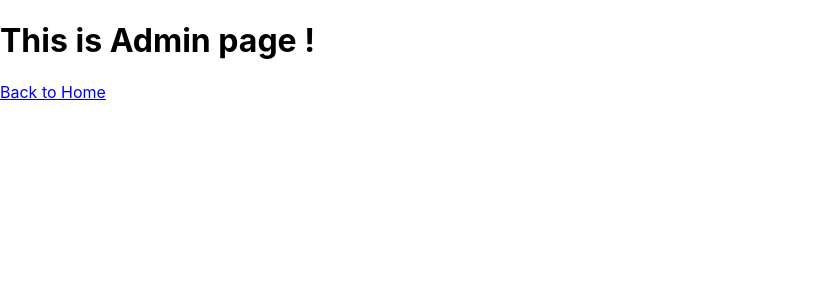
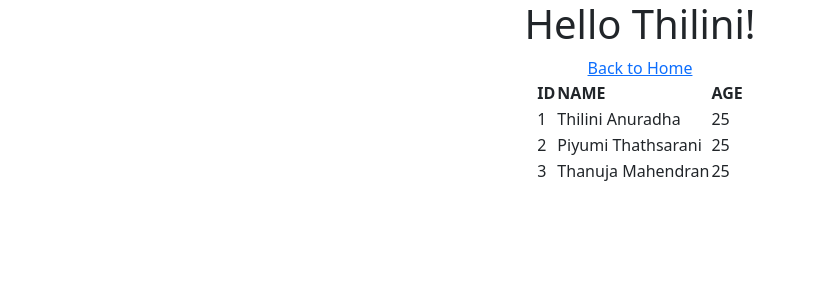
Before and after one commit to thilinianuradha/evisfarm-ui, a React (Create React App) app in the folder evisfarm/: page /Profile in a window 1280 px wide. Shown: the top 300 px of the page, without its empty margins (0-816 px from the left). Built offline with nearby package versions, Linux system fonts and the light colour scheme; sample sign-in values are in the browser's storage.

Commit message:
TableComponent

```diff
--- a/evisfarm/package.json
+++ b/evisfarm/package.json
@@ -6,7 +6,9 @@
     "@testing-library/jest-dom": "^5.16.2",
     "@testing-library/react": "^12.1.2",
     "@testing-library/user-event": "^13.5.0",
+    "bootstrap": "^5.1.3",
     "react": "^17.0.2",
+    "react-bootstrap": "^2.1.2",
     "react-dom": "^17.0.2",
     "react-router-dom": "^5.3.0",
     "react-scripts": "5.0.0",
--- a/evisfarm/src/Common components/Table1.js
+++ b/evisfarm/src/Common components/Table1.js
@@ -9,7 +9,7 @@ function Table1({ list, colNames, width='auto', height='auto'}) {
          <thead>
              <tr>
                  {colNames.map((headeritem, Index) => (
-                     <th key={index}>
+                     <th key={Index}>
                             {headeritem.toUpperCase()}
                      </th>
                  ))}
--- a/evisfarm/src/Pages/Home.css
+++ b/evisfarm/src/Pages/Home.css
@@ -1,4 +1,4 @@
-.home {
+div {
     display: flex;
     flex-direction: column;
     align-items: center;
--- a/evisfarm/src/Pages/Login.css
+++ b/evisfarm/src/Pages/Login.css
@@ -1,5 +1,18 @@
-.Log {
+.Login {
     display: flex;
     flex-direction: column;
     align-items: center;
+    margin-top: 100px;
 }
+
+form, h1 {
+    margin: 20px;
+    justify-content: center;
+    align-items: center;
+}
+
+.input {
+    margin: 20px;
+    justify-content: center;
+    align-items: center;
+}
--- a/evisfarm/src/Pages/Login.js
+++ b/evisfarm/src/Pages/Login.js
@@ -1,5 +1,6 @@
 import React, { Component } from 'react'
 import { Redirect } from 'react-router-dom'
+import './Login.css';
 
 export default class Login extends Component {
   constructor(props) {
@@ -25,7 +26,7 @@ export default class Login extends Component {
     const {Username, Password} = this.state
 
     if (Username==="Thilini" && Password==="thilini@123"){
-      localStorage.setItem("token", "hjwgwjhgefwjeghfwjhef")
+      localStorage.setItem("token", "")
       this.setState({
         loggedIn: true
       })
@@ -37,14 +38,18 @@ export default class Login extends Component {
       return <Redirect to = "/Profile"/>
     }
     return (
-      <div>
+      <div className='Login'>
 <h1>welcome to EvisFarm!</h1>
 <form onSubmit={this.submitForm}>
+  <div className='input'>
   <input type="text" placeholder="Username" name="Username" value={this.state.Username} onChange={this.onChange}/>
-  <br/>
+  <br/> </div>
+  <div className='input'>
   <input type="Password" placeholder="Password" name="Password" value={this.state.Password} onChange={this.onChange}/>
-  <br></br>
+  <br/></div>
+  <div className='input'>
   <input type="Submit"/>
+  </div>
 
   <p> Username = "Thilini" and Password = "thilini@123"</p>
 </form>
--- a/evisfarm/src/Pages/Profile.css
+++ b/evisfarm/src/Pages/Profile.css
@@ -1,4 +1,5 @@
-.user_profile {
+
+.Table1 {
     display: flex;
     flex-direction: column;
     align-items: center;
--- a/evisfarm/src/Pages/Profile.js
+++ b/evisfarm/src/Pages/Profile.js
@@ -1,7 +1,18 @@
 import React, { Component } from 'react'
 import { Link, Redirect} from 'react-router-dom'
+import Table1 from '../Common components/Table1'
+import './Profile.css';
 
-export default class Profile extends Component {
+
+const list = [
+  {id:1, name:"Thilini Anuradha", Age: 25},
+  {id:2, name:"Piyumi Thathsarani", Age: 25},
+  {id:3, name:"Thanuja Mahendran", Age: 25},
+]
+
+const colNames = ['Id','Name','Age']
+
+class Profile extends Component {
 constructor(props){
     super(props)
     const token = localStorage.getItem("token")
@@ -17,14 +28,16 @@ constructor(props){
 
   render() {
       if(this.state.loggedIn===false){
-          return <Redirect to = "Home" />
+          return <Redirect to = "/Home" />
       }
     return (
-      <div>
-<h1>This is Admin page !</h1>
+      <div className='Table1'>
+<h1> Hello Thilini!</h1>
 <Link to ="/Home">Back to Home</Link>
+<Table1 list={list} colNames={colNames}/>
 
       </div>
     )
   }
 }
+export default Profile;
--- a/evisfarm/src/index.js
+++ b/evisfarm/src/index.js
@@ -3,6 +3,7 @@ import ReactDOM from 'react-dom';
 import './index.css';
 import App from './App';
 import reportWebVitals from './reportWebVitals';
+import 'bootstrap/dist/css/bootstrap.min.css';
 
 ReactDOM.render(
   <React.StrictMode>
```
Also changed, not shown: 1 other file (tests, documents, lock files or other folders).
